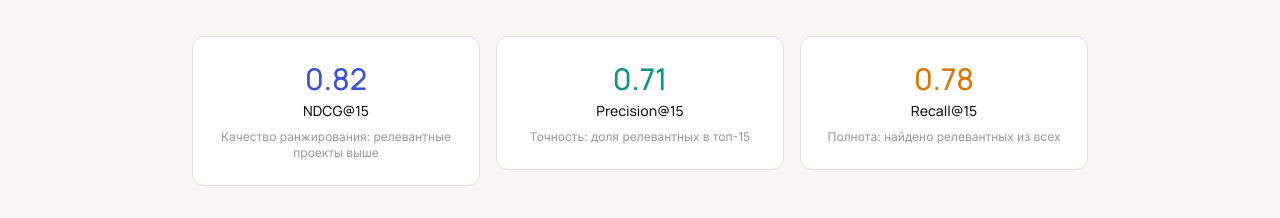
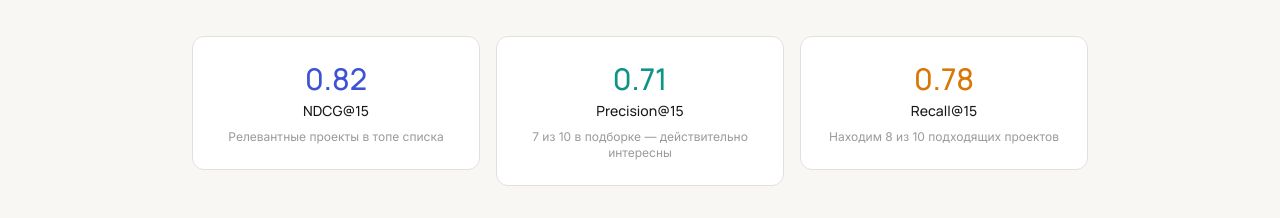
Before and after one commit to demoday-ai/eventai-platform, a React (Vite) app in the folder frontend/: page / in a window 1280 px wide. Shown: the part 2380-2598 px from the top of the page. Built offline with nearby package versions, Linux system fonts and the light colour scheme; no server answers.

Commit message:
docs: improve metrics methodology descriptions for clarity

```diff
--- a/frontend/src/pages/Landing.tsx
+++ b/frontend/src/pages/Landing.tsx
@@ -1145,7 +1145,7 @@ export function Landing() {
                   className="font-body mt-2 text-xs"
                   style={{ color: "var(--ld-text-muted)" }}
                 >
-                  Качество ранжирования: релевантные проекты выше
+                  Релевантные проекты в топе списка
                 </div>
               </div>
             </Reveal>
@@ -1173,7 +1173,7 @@ export function Landing() {
                   className="font-body mt-2 text-xs"
                   style={{ color: "var(--ld-text-muted)" }}
                 >
-                  Точность: доля релевантных в топ-15
+                  7 из 10 в подборке — действительно интересны
                 </div>
               </div>
             </Reveal>
@@ -1201,7 +1201,7 @@ export function Landing() {
                   className="font-body mt-2 text-xs"
                   style={{ color: "var(--ld-text-muted)" }}
                 >
-                  Полнота: найдено релевантных из всех
+                  Находим 8 из 10 подходящих проектов
                 </div>
               </div>
             </Reveal>
```
Also changed, not shown: 1 other file (tests, documents, lock files or other folders).
